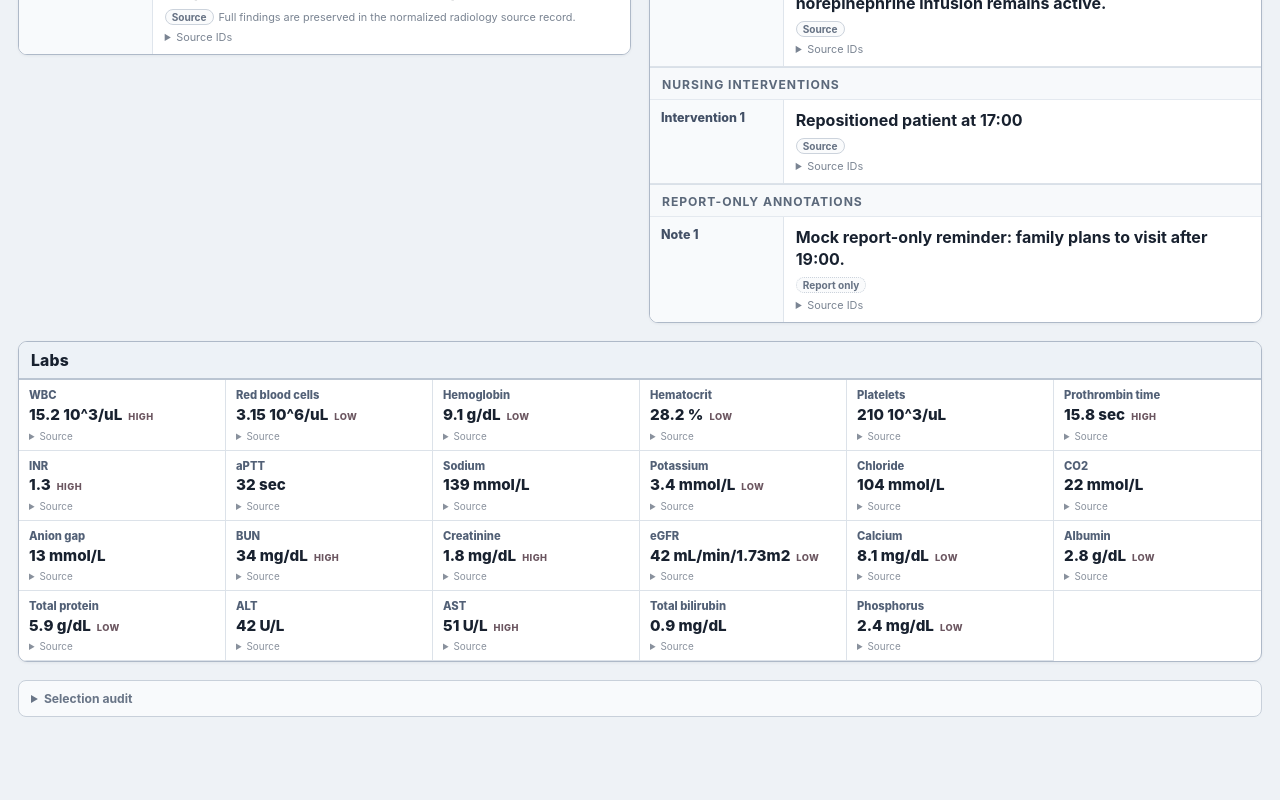
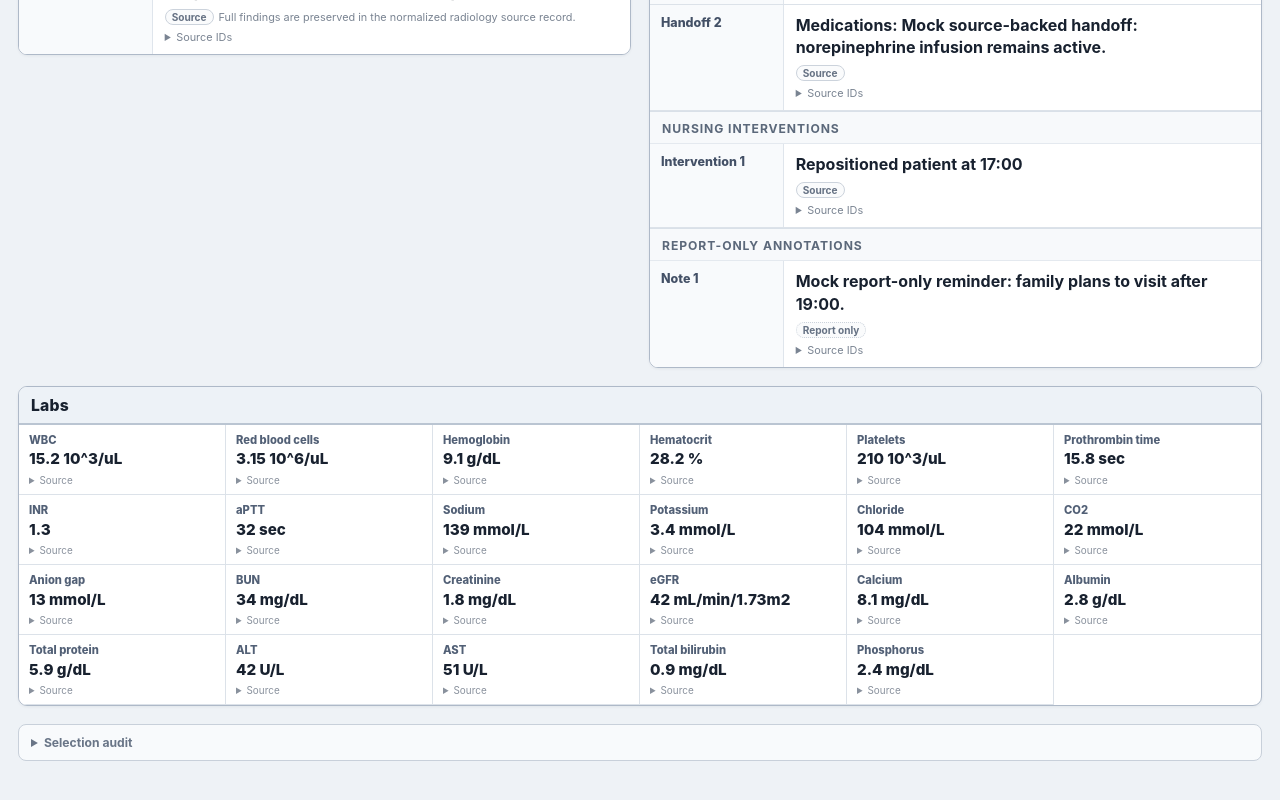
Before and after one commit to badmrfrosty313/Epic-Report-Sheet, a React (Vite) app: page / in a window 1280 px wide. Shown: the part 2333-3133 px from the top of the page. Before the commit the page ends 3098 px from the top, so only its background shows below. Built offline with nearby package versions, Linux system fonts and the light colour scheme.

Commit message:
Add IO summary, lab trends, and richer drip display

```diff
--- a/src/supportSelectors.ts
+++ b/src/supportSelectors.ts
@@ -12,6 +12,7 @@
   observations,
   present,
   time,
+  trendDirection,
   usableStatus,
   valueText,
 } from "./selectionUtils";
@@ -132,6 +133,13 @@
 }
 
 export function dripFields(fixture: IcuFixture): ReportField<string>[] {
+  const ldaById = new Map(
+    fixture.ldas.map((lda) => [
+      lda.id,
+      lda.display ?? lda.type_code.display ?? lda.type_code.code ?? lda.id,
+    ]),
+  );
+
   return fixture.medication_administrations
     .filter(
       (item) =>
@@ -140,20 +148,99 @@
         present(item.availability) &&
         inPeriod(item.effective_period, fixture.report_config.report_time),
     )
-    .map((item) =>
-      field(
-        `${item.medication_code?.display ?? item.medication_code?.code ?? "Medication"}: ${
+    .sort(
+      (a, b) =>
+        time(a.effective_period?.start ?? a.effective_time) -
+        time(b.effective_period?.start ?? b.effective_time),
+    )
+    .map((item) => {
+      const medication =
+        item.medication_code?.display ??
+        item.medication_code?.code ??
+        "Medication";
+      const access = item.device_refs
+        ?.map((id) => ldaById.get(id) ?? id)
+        .join(", ");
+
+      return field(
+        [
+          medication,
+          `Rate: ${
             item.rate
               ? `${item.rate.value}${item.rate.unit ? ` ${item.rate.unit}` : ""}`
-            : "rate not documented"
+              : "not documented"
           }`,
+          access ? `Via: ${access}` : null,
+        ]
+          .filter(Boolean)
+          .join("\n"),
         "source",
         [item.id],
-        item.device_refs?.length
-          ? `Via ${item.device_refs.join(", ")}`
-          : undefined,
-      ),
       );
+    });
+}
+
+export function selectShiftIo(fixture: IcuFixture): {
+  intake: ReportField<string>;
+  output: ReportField<string>;
+  net: ReportField<string>;
+} {
+  const start = time(fixture.report_config.shift_start);
+  const end = Math.min(
+    time(fixture.report_config.shift_end),
+    time(fixture.report_config.report_time),
+  );
+
+  const withinShift = (code: string) =>
+    observations(fixture, code).filter((obs) => {
+      const observed = time(obs.effective_time);
+      return observed >= start && observed <= end;
+    });
+
+  const intakeRecords = withinShift("io.intake");
+  const outputRecords = withinShift("io.output");
+
+  const sum = (records: ReturnType<typeof withinShift>) =>
+    records.reduce((total, obs) => {
+      const value = obs.value as { value?: number; unit?: string };
+      return total + (typeof value?.value === "number" ? value.value : 0);
+    }, 0);
+
+  const intakeTotal = intakeRecords.length ? sum(intakeRecords) : null;
+  const outputTotal = outputRecords.length ? sum(outputRecords) : null;
+
+  const intake = intakeTotal === null
+    ? missing<string>("No documented intake in shift window")
+    : field(
+        `${intakeTotal} mL`,
+        "derived",
+        intakeRecords.map((obs) => obs.id),
+        "Shift total from documented intake observations",
+      );
+
+  const output = outputTotal === null
+    ? missing<string>("No documented total output in shift window")
+    : field(
+        `${outputTotal} mL`,
+        "derived",
+        outputRecords.map((obs) => obs.id),
+        "Shift total from documented output observations",
+      );
+
+  const net =
+    intakeTotal === null || outputTotal === null
+      ? missing<string>("Net requires both documented intake and output")
+      : field(
+          `${intakeTotal - outputTotal >= 0 ? "+" : ""}${intakeTotal - outputTotal} mL`,
+          "derived",
+          [
+            ...intakeRecords.map((obs) => obs.id),
+            ...outputRecords.map((obs) => obs.id),
+          ],
+          "Intake minus documented output for the configured shift window",
+        );
+
+  return { intake, output, net };
 }
 
 export function selectBgmSlot(
@@ -301,7 +388,10 @@
     preferredOrder.map((code, index) => [code, index]),
   );
 
-  const latestByCode = new Map<string, (typeof fixture.lab_results)[number]>();
+  const grouped = new Map<
+    string,
+    Array<(typeof fixture.lab_results)[number]>
+  >();
 
   for (const lab of fixture.lab_results) {
     if (
@@ -319,51 +409,69 @@
       lab.code.code ?? lab.code.display ?? lab.id,
     ].join("|");
 
-    const existing = latestByCode.get(sourceKey);
-    if (
-      !existing ||
-      time(lab.effective_time) > time(existing.effective_time)
-    ) {
-      latestByCode.set(sourceKey, lab);
-    }
+    const list = grouped.get(sourceKey) ?? [];
+    list.push(lab);
+    grouped.set(sourceKey, list);
   }
 
-  const selected = [...latestByCode.values()].sort((a, b) => {
-    const aCode = a.code.code ?? "";
-    const bCode = b.code.code ?? "";
+  const selected = [...grouped.entries()]
+    .map(([sourceKey, labs]) => ({
+      sourceKey,
+      labs: [...labs].sort(
+        (a, b) => time(b.effective_time) - time(a.effective_time),
+      ),
+    }))
+    .sort((a, b) => {
+      const aLab = a.labs[0];
+      const bLab = b.labs[0];
+      const aCode = aLab.code.code ?? "";
+      const bCode = bLab.code.code ?? "";
       const aOrder = orderIndex.get(aCode) ?? Number.MAX_SAFE_INTEGER;
       const bOrder = orderIndex.get(bCode) ?? Number.MAX_SAFE_INTEGER;
 
       if (aOrder !== bOrder) return aOrder - bOrder;
 
-    const aLabel = a.code.display ?? aCode ?? a.id;
-    const bLabel = b.code.display ?? bCode ?? b.id;
+      const aLabel = aLab.code.display ?? aCode ?? aLab.id;
+      const bLabel = bLab.code.display ?? bCode ?? bLab.id;
       return aLabel.localeCompare(bLabel);
     });
 
   const entries: Array<[string, ReportField<string>]> = [];
   const usedLabels = new Set<string>();
 
-  for (const lab of selected) {
-    const baseLabel = lab.code.display ?? lab.code.code ?? lab.id;
+  for (const group of selected) {
+    const current = group.labs[0];
+    const previous = group.labs[1];
+    const baseLabel =
+      current.code.display ?? current.code.code ?? current.id;
     let label = baseLabel;
 
     if (usedLabels.has(label)) {
-      label = `${baseLabel} (${lab.code.code ?? lab.id})`;
+      label = `${baseLabel} (${current.code.code ?? current.id})`;
     }
     usedLabels.add(label);
 
-    const interpretation = lab.interpretation_codes?.length
-      ? lab.interpretation_codes.join(", ").toUpperCase()
+    const flag = current.interpretation_codes?.length
+      ? current.interpretation_codes.join(", ").toUpperCase()
       : undefined;
 
     entries.push([
       label,
       field(
-        valueText(lab.value),
+        valueText(current.value),
         "source",
-        [lab.id],
-        interpretation,
+        [current.id],
+        undefined,
+        {
+          flag,
+          observedAt: current.effective_time ?? current.issued_time ?? undefined,
+          previousValue: previous ? valueText(previous.value) : undefined,
+          previousObservedAt:
+            previous?.effective_time ?? previous?.issued_time ?? undefined,
+          trend: previous
+            ? trendDirection(current.value, previous.value)
+            : undefined,
+        },
       ),
     ]);
   }
```
Lines whose indentation alone changed are shown as unchanged.
